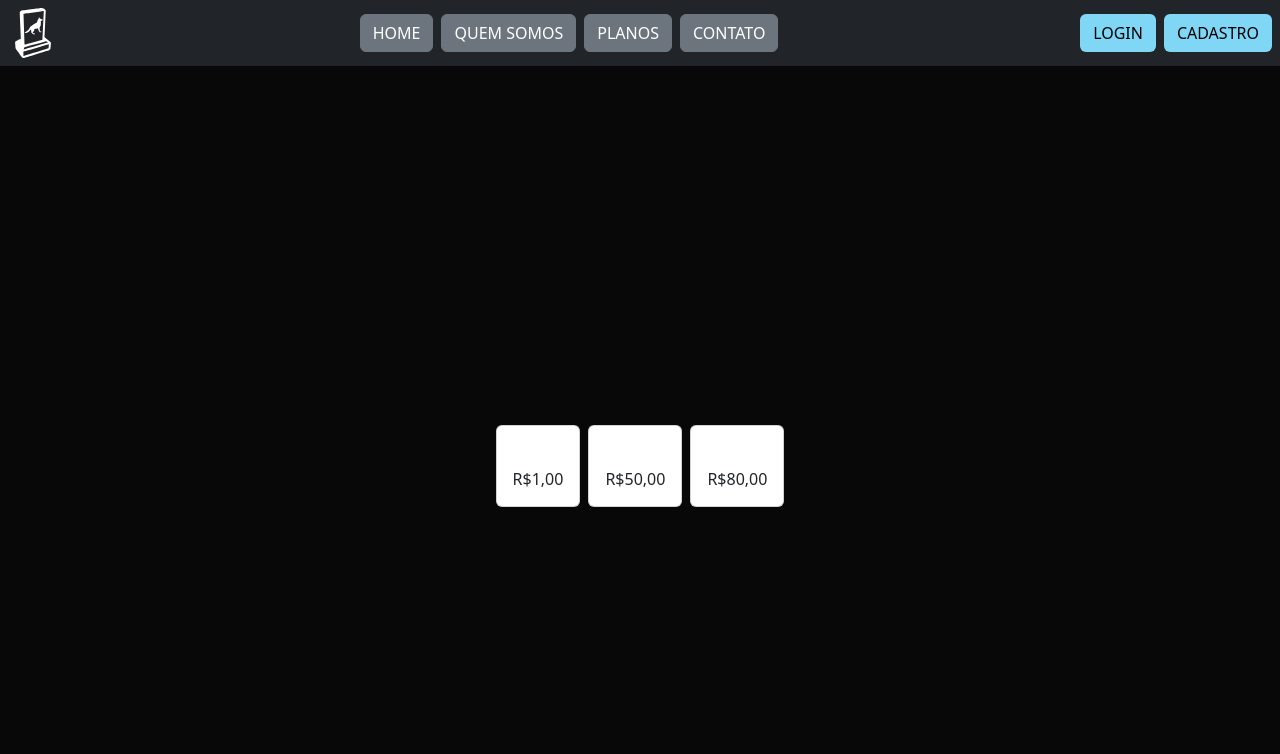
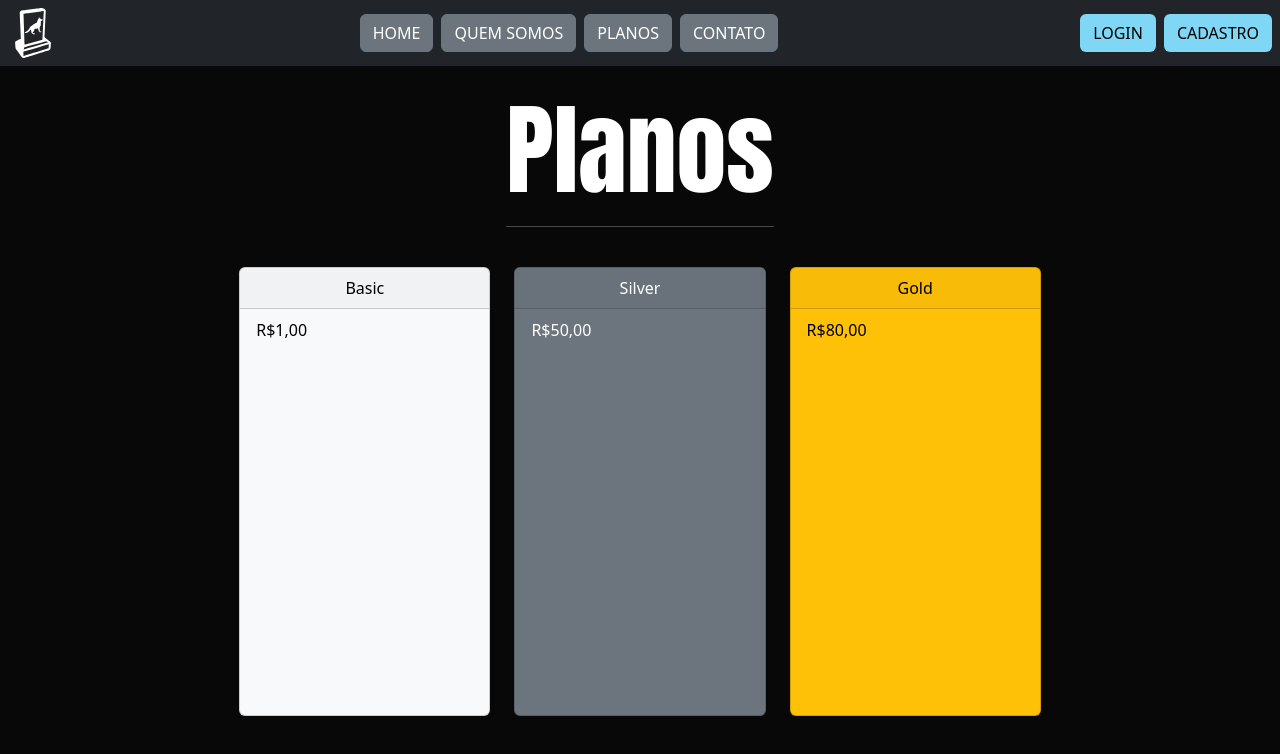
Before and after one commit to luizndh/Pet-Cemetery, an Angular app in the folder front-end/: page /planos in a window 1280 px wide. Shown: the top 754 px of the page. Built offline with nearby package versions, Linux system fonts and the light colour scheme.

Commit message:
continuacao tela planos

```diff
--- a/front-end/src/app/info-navbar/planos/planos.component.html
+++ b/front-end/src/app/info-navbar/planos/planos.component.html
@@ -1,23 +1,32 @@
-<div class="main container-fluid d-flex flex-row justify-content-center align-items-center gap-2">
-    <div class="card">
+<div class="main container-fluid d-flex flex-column align-items-center">
+    <h1 class="title my-4">Planos<hr></h1>
+    <div class="d-flex flex-row justify-content-center w-100 h-100 gap-4">
+        <div class="card h-75 text-bg-light">
+            <div class="card-header text-center">
+                Basic
+            </div>
             <div class="card-body">
-            <h5 class="card-title">Basic</h5>
                 <h6 class="card-subtitle">R$1,00</h6>
                 <!-- 3 checkbocks com os produtos (flores, foto, mensagem) -->
             </div>
         </div>
-    <div class="card">
+        <div class="card h-75 text-bg-secondary">
+            <div class="card-header text-center">
+                Silver
+            </div>
             <div class="card-body">
-            <h5 class="card-title">Silver</h5>
                 <h6 class="card-subtitle">R$50,00</h6>
                 <!-- 3 checkbocks com os produtos (flores, foto, mensagem) -->
             </div>
         </div>
-    <div class="card">
+        <div class="card h-75 text-bg-warning">
+            <div class="card-header text-center">
+                Gold
+            </div>
             <div class="card-body">
-            <h5 class="card-title">Gold</h5>
                 <h6 class="card-subtitle">R$80,00</h6>
                 <!-- 3 checkbocks com os produtos (flores, foto, mensagem) -->
             </div>
         </div>
     </div>
+</div>
--- a/front-end/src/app/info-navbar/planos/planos.component.scss
+++ b/front-end/src/app/info-navbar/planos/planos.component.scss
@@ -1 +1,10 @@
 @import '../../../styles.scss';
+
+
+h5 {
+    color: black;
+}
+
+.card {
+    width: 20%;
+}
--- a/front-end/src/app/info-navbar/quem-somos/quem-somos.component.html
+++ b/front-end/src/app/info-navbar/quem-somos/quem-somos.component.html
@@ -1,6 +1,6 @@
 <div class="main container-fluid d-flex flex-column align-items-center gap-2">
     <div class="d-flex flex-column align-items-center w-50">
-        <h1 class="my-5 title">Quem Somos<hr></h1>
+        <h1 class="my-3 title">Quem Somos<hr></h1>
         <h5>
             No nosso cemitério de animais, nós entendemos que eles são membros da família e merecem ser tratados com o mesmo respeito
             e dignidade que qualquer outro ente querido. Nós nos esforçamos para fornecer um ambiente de paz e tranquilidade para
@@ -11,6 +11,6 @@
             mas sim o início de uma nova jornada. E é por isso que estamos aqui para ajudar você a se despedir de seu eterno
             companheiro(a) da melhor maneira possível.
         </h5>
-        <button type="button" class="btn button-primary-background">CONHEÇA NOSSOS PLANOS</button>
+        <button type="button" class="btn button-primary-background mt-3">CONHEÇA NOSSOS PLANOS</button>
     </div>
 </div>
--- a/front-end/src/styles.scss
+++ b/front-end/src/styles.scss
@@ -7,16 +7,12 @@
     height: 100%;
 }
 
-h1 {
-    color: white;
-}
-
 .title {
     font-size: 100px;
     font-family: Impact, Haettenschweiler, 'Arial Narrow Bold', sans-serif;
 }
 
-h5 {
+h1, h5 {
     color: white;
 }
 
```
Lines whose indentation alone changed are shown as unchanged.
